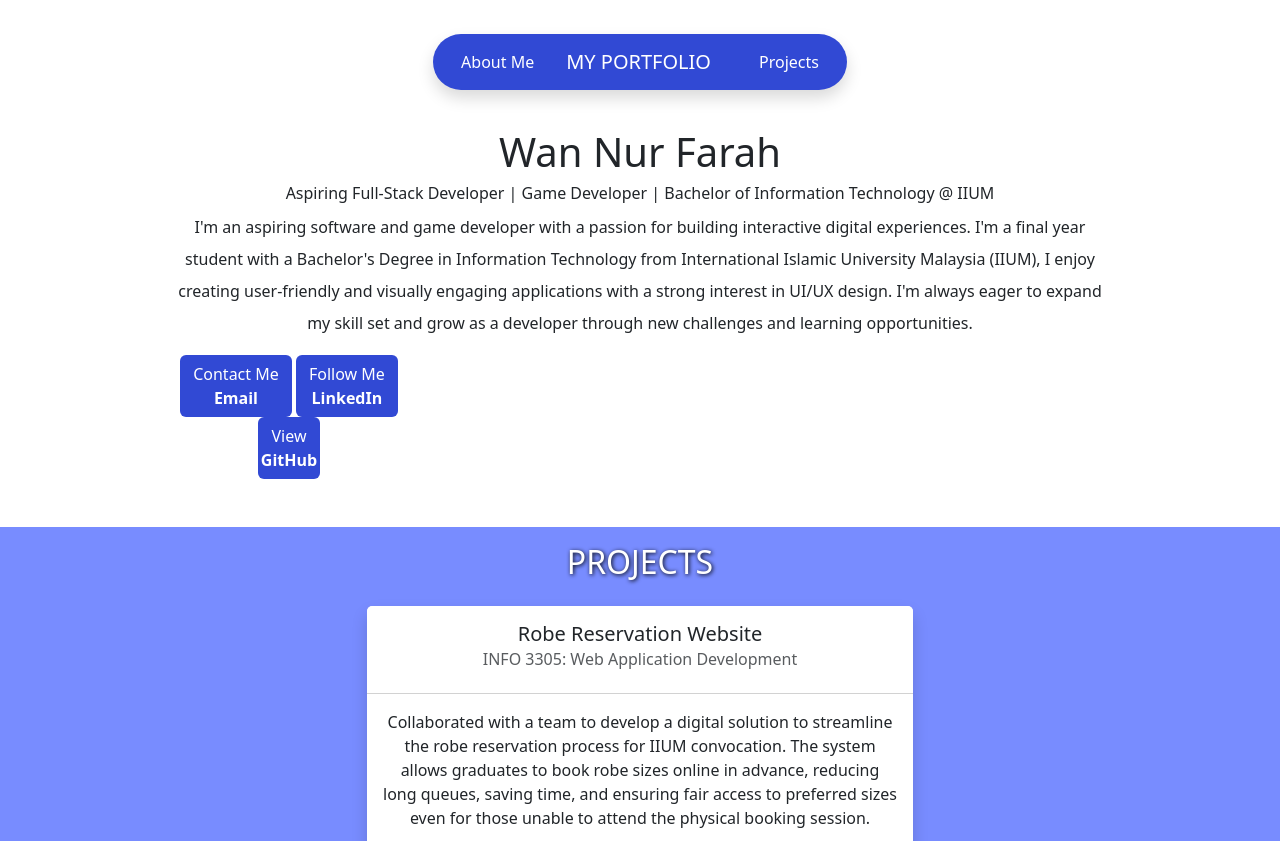
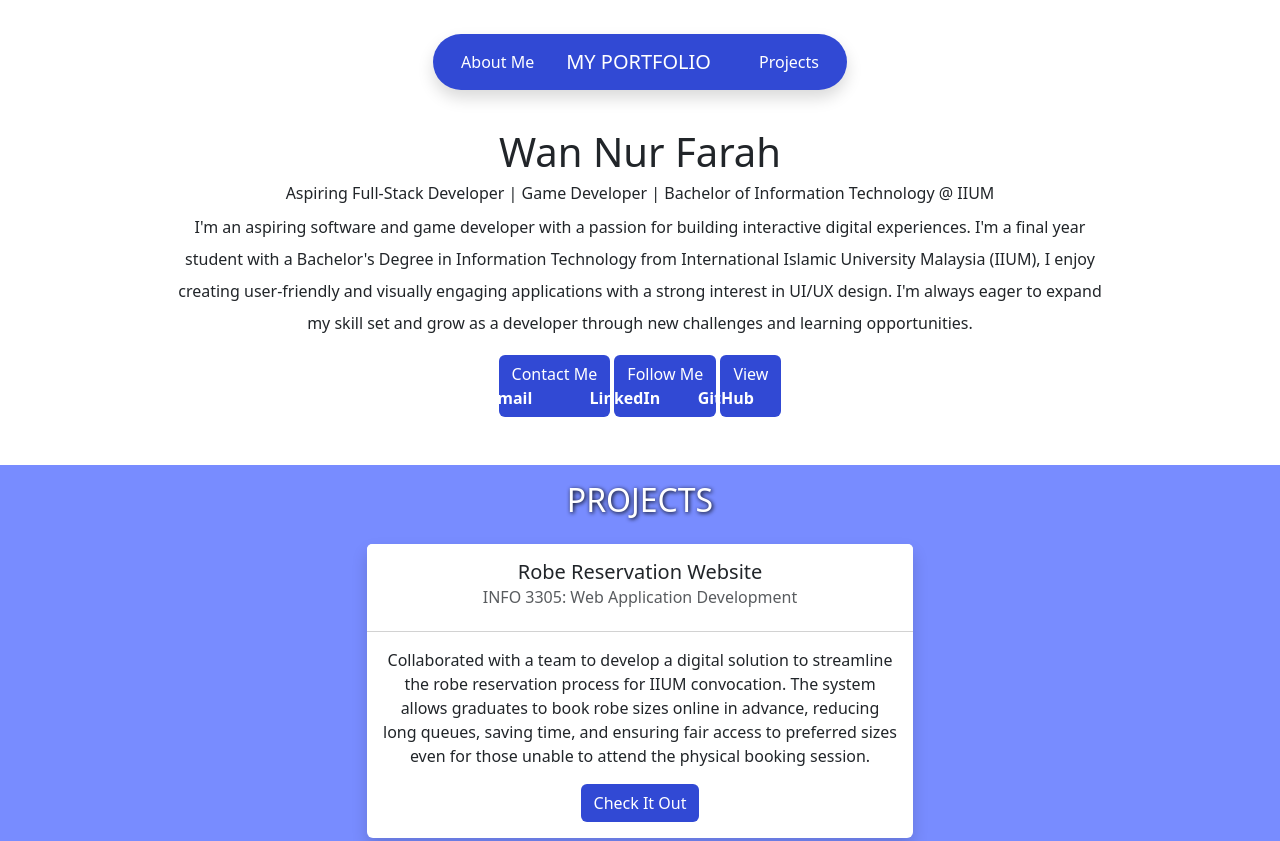
Before and after one commit to FarahTakochi/portfolio, a plain HTML site: page index.html in a window 1280 px wide. Shown: the top 841 px of the page. Drawn offline with nearby package versions, Linux system fonts and the light colour scheme.

Commit message:
Update index.html

```diff
--- a/index.html
+++ b/index.html
@@ -50,10 +50,10 @@
               <h1>Wan Nur Farah</h1>
               <h6>Aspiring Full-Stack Developer | Game Developer | Bachelor of Information Technology @ IIUM</h6>
               <p class="lh-lg">I'm an aspiring software and game developer with a passion for building interactive digital experiences. I'm a final year student with a Bachelor's Degree in Information Technology from International Islamic University Malaysia (IIUM), I enjoy creating user-friendly and visually engaging applications with a strong interest in UI/UX design. I'm always eager to expand my skill set and grow as a developer through new challenges and learning opportunities.</p>
-              <div class="w-25">
-                <a href="mailto:wan.farah@gmail.com" target="_blank" class="btn secondary-color">Contact Me<strong class="row row-gap-0 justify-content-center">Email</strong></a>
-                <a class="btn secondary-color" href="https://www.linkedin.com/in/wan-nur-farah-wan-mohamed-azizi-1413b1253" target="_blank">Follow Me<strong class="row row-gap-0 justify-content-center">LinkedIn</strong></a>
-                <a class="btn secondary-color" href="https://github.com/FarahTakochi" target="_blank">View<strong class="row row-gap-0 justify-content-center">GitHub</strong></a>
+              <div>
+                <a href="mailto:wan.farah@gmail.com" target="_blank" class="btn secondary-color">Contact Me<strong class="row w-25 row-gap-0 justify-content-center">Email</strong></a>
+                <a class="btn secondary-color" href="https://www.linkedin.com/in/wan-nur-farah-wan-mohamed-azizi-1413b1253" target="_blank">Follow Me<strong class="row w-25 row-gap-0 justify-content-center">LinkedIn</strong></a>
+                <a class="btn secondary-color" href="https://github.com/FarahTakochi" target="_blank">View<strong class="row w-25 row-gap-0 justify-content-center">GitHub</strong></a>
               </div>
             </div>
           </div>
```
